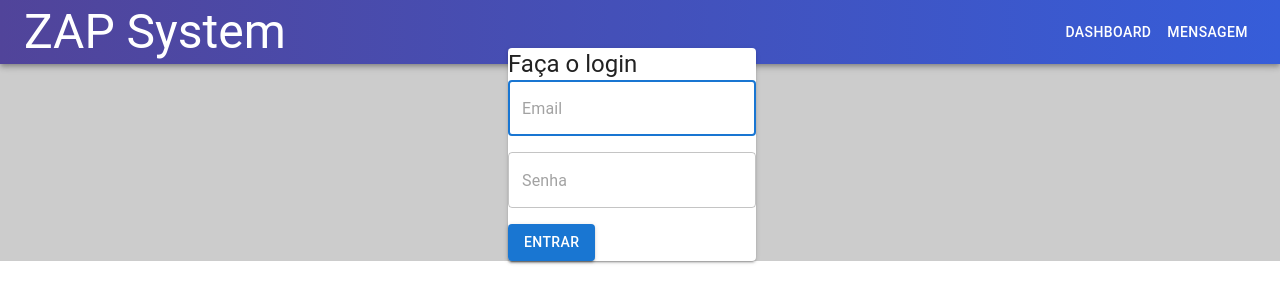
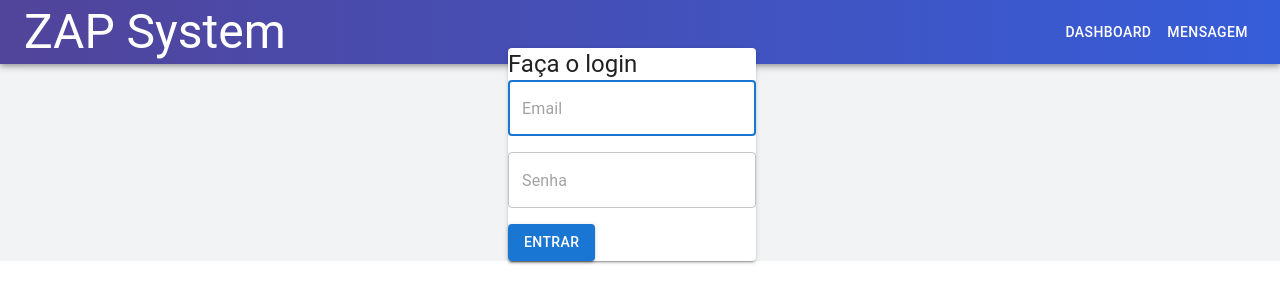
Before and after one commit to Daniel100262/zap-message-system, a React (Create React App) app in the folder zap-message-system/: page /login in a window 1280 px wide. Shown: the top 302 px of the page. Built offline with nearby package versions, Linux system fonts and the light colour scheme.

Commit message:
Style adjusts

```diff
--- a/zap-message-system/src/pages/newMessage/styles.css
+++ b/zap-message-system/src/pages/newMessage/styles.css
@@ -6,8 +6,14 @@
     align-items: center;
 }
 
+form {
+    display: flex;
+    flex-direction: row-reverse;
+}
+
 #root {
-    background-color: #CCC;
+    background-color: #F2F3F5;
+    min-height: 100%;
 }
 
 .ContainerNewMessage {
@@ -18,4 +24,5 @@
     align-items: center;
     max-width: 50%;
     margin-left: 25%;
+
 }
```
